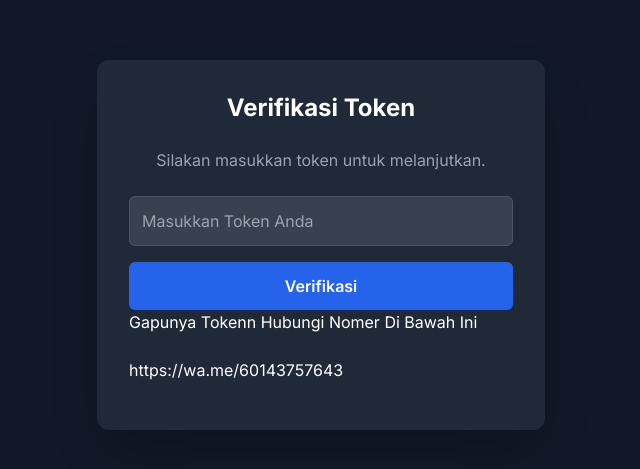
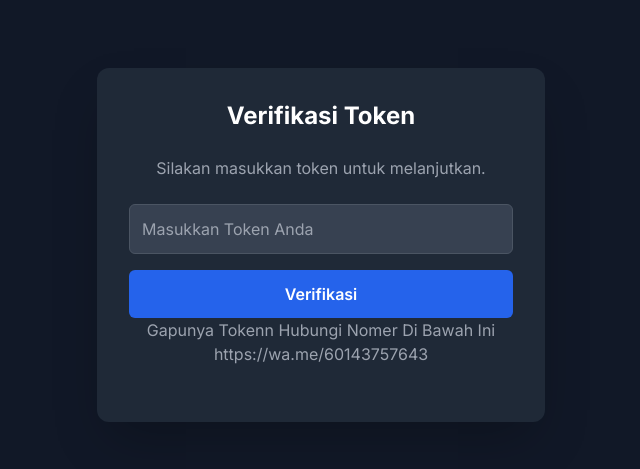
Before and after one commit to zmanias/BlackhunterWeb, a plain HTML site: page Cpanel/index.html in a window 1280 px wide. Shown: the part 155-624 px from the top of the page, without its empty margins (319-959 px from the left). Drawn offline with nearby package versions, Linux system fonts and the light colour scheme.

Commit message:
update Cpanel/index.html

```diff
--- a/Cpanel/index.html
+++ b/Cpanel/index.html
@@ -42,8 +42,8 @@
                 <button type="submit" class="w-full mt-4 p-3 bg-blue-600 hover:bg-blue-700 rounded-md font-semibold transition-colors duration-300">
                     Verifikasi
                 </button>
-                <p>Gapunya Tokenn Hubungi Nomer Di Bawah Ini</p><br>
-                <p>https://wa.me/60143757643</p>
+                <p class="text-center text-gray-400 mb-6">Gapunya Tokenn Hubungi Nomer Di Bawah Ini<br>
+                https://wa.me/60143757643</p>
             </form>
             <p id="token-message" class="text-center mt-4 text-sm"></p>
         </div>
```
